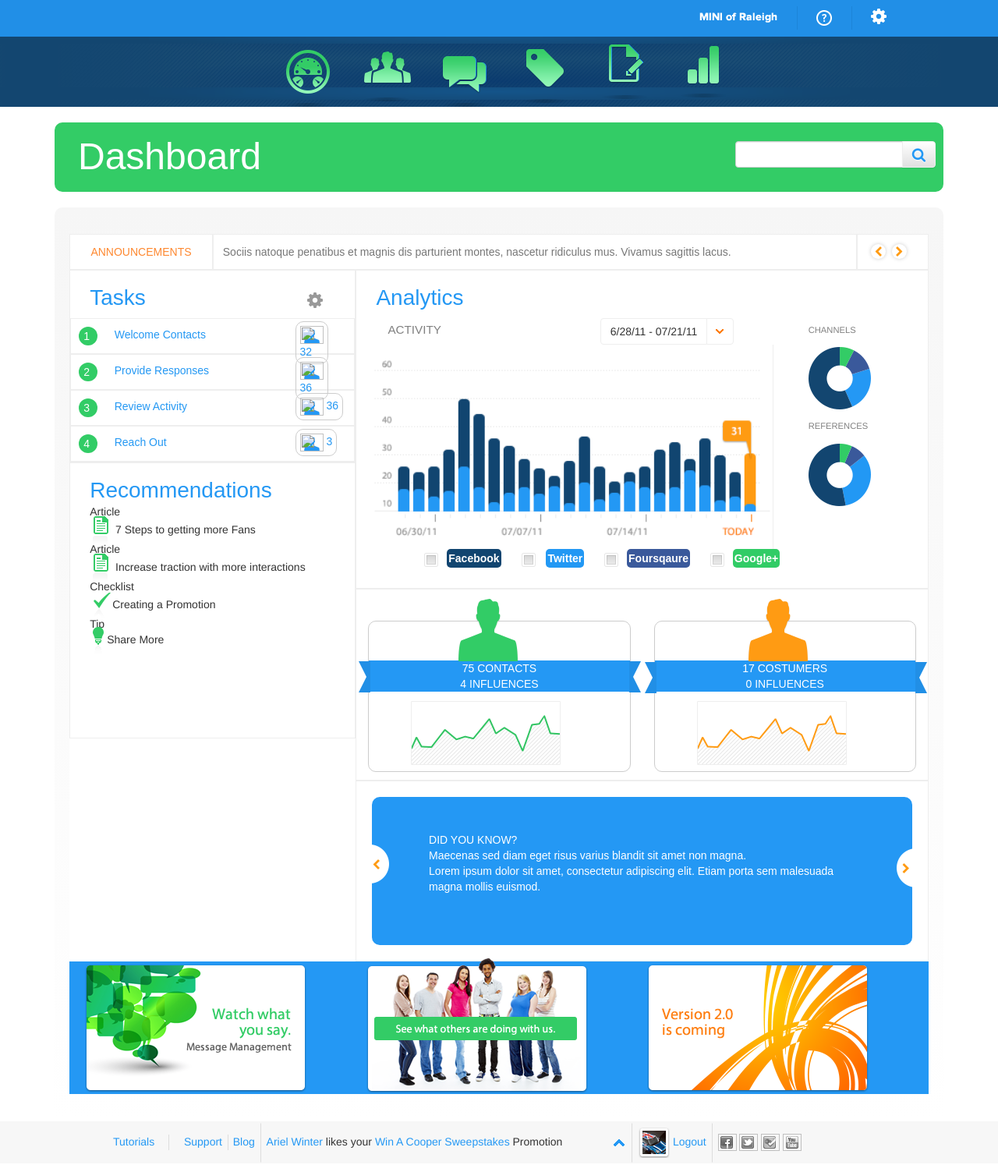
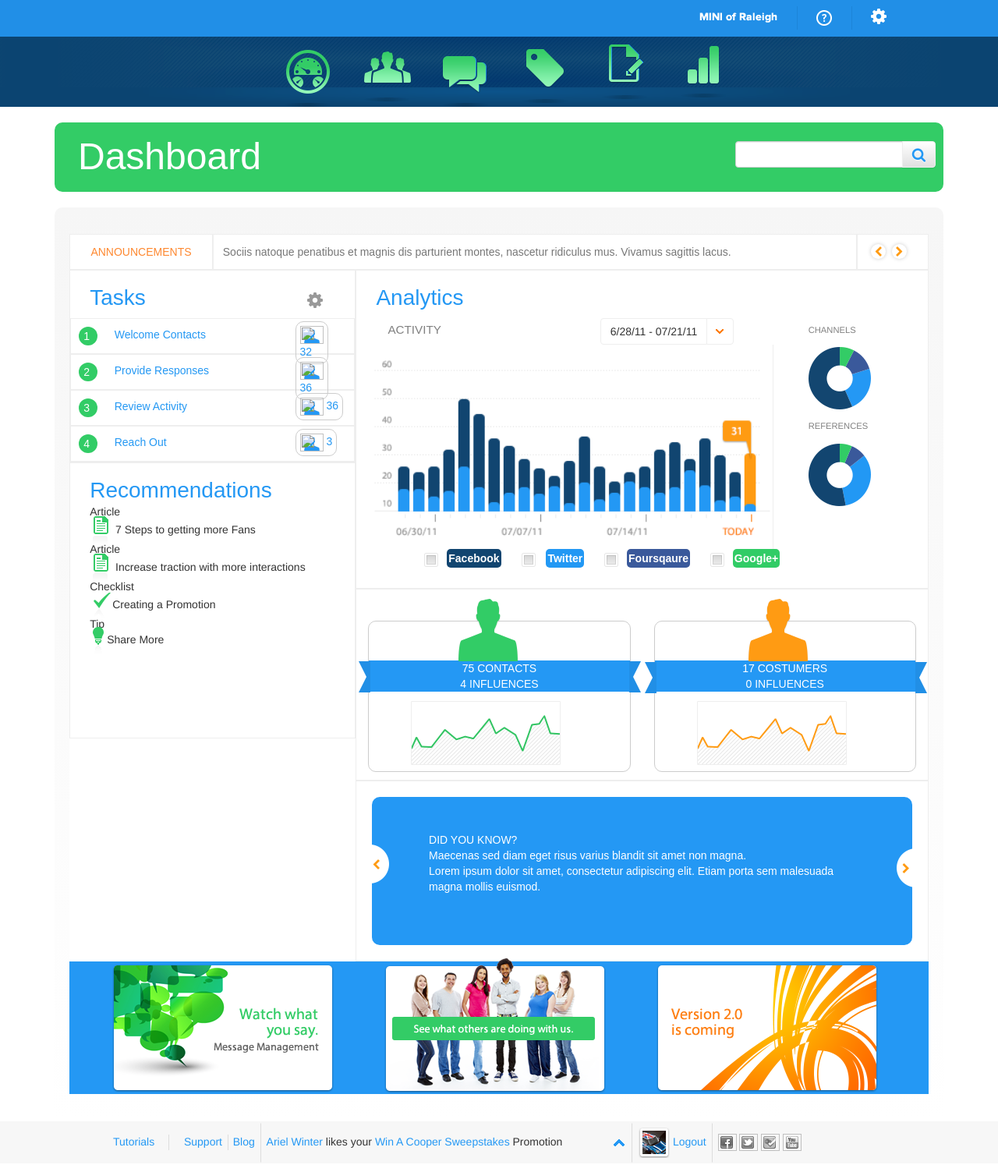
Before and after one commit to RPappalardo/mejo487, a PHP site: page / in a window 1280 px wide. Shown: the whole page at 78% size. Run offline with PHP 8.4, Linux system fonts and the light colour scheme; some libraries are stand-ins or nearby versions.

Commit message:
Commitsa

```diff
--- a/assets/css/styles.css
+++ b/assets/css/styles.css
@@ -572,6 +572,7 @@ div.book-end{
   background-color: #2498f4;
   padding-top: 10px;
   padding: 10px;
+      padding-left: 45px;
 }
 
 div.ad{
```
Also changed, not shown: assets/images/background.png.
